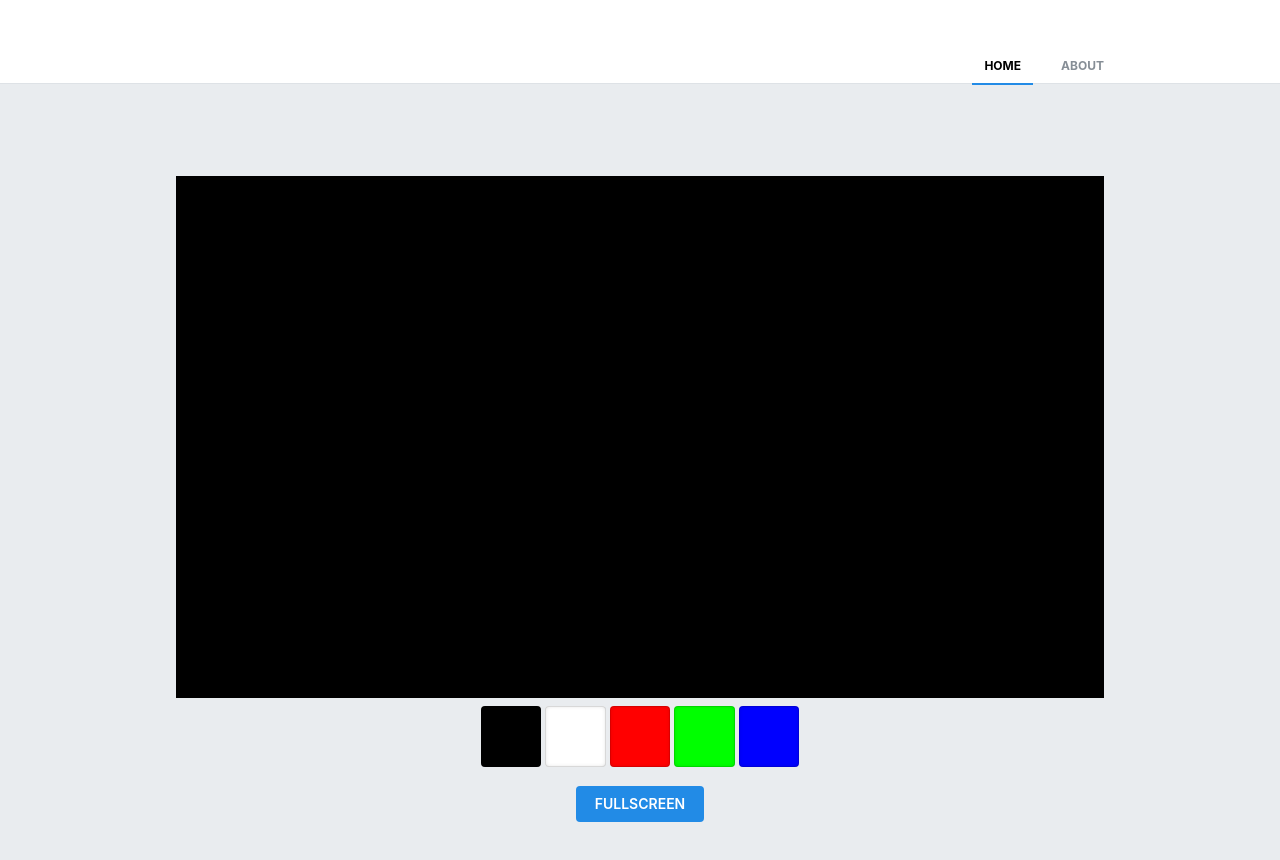
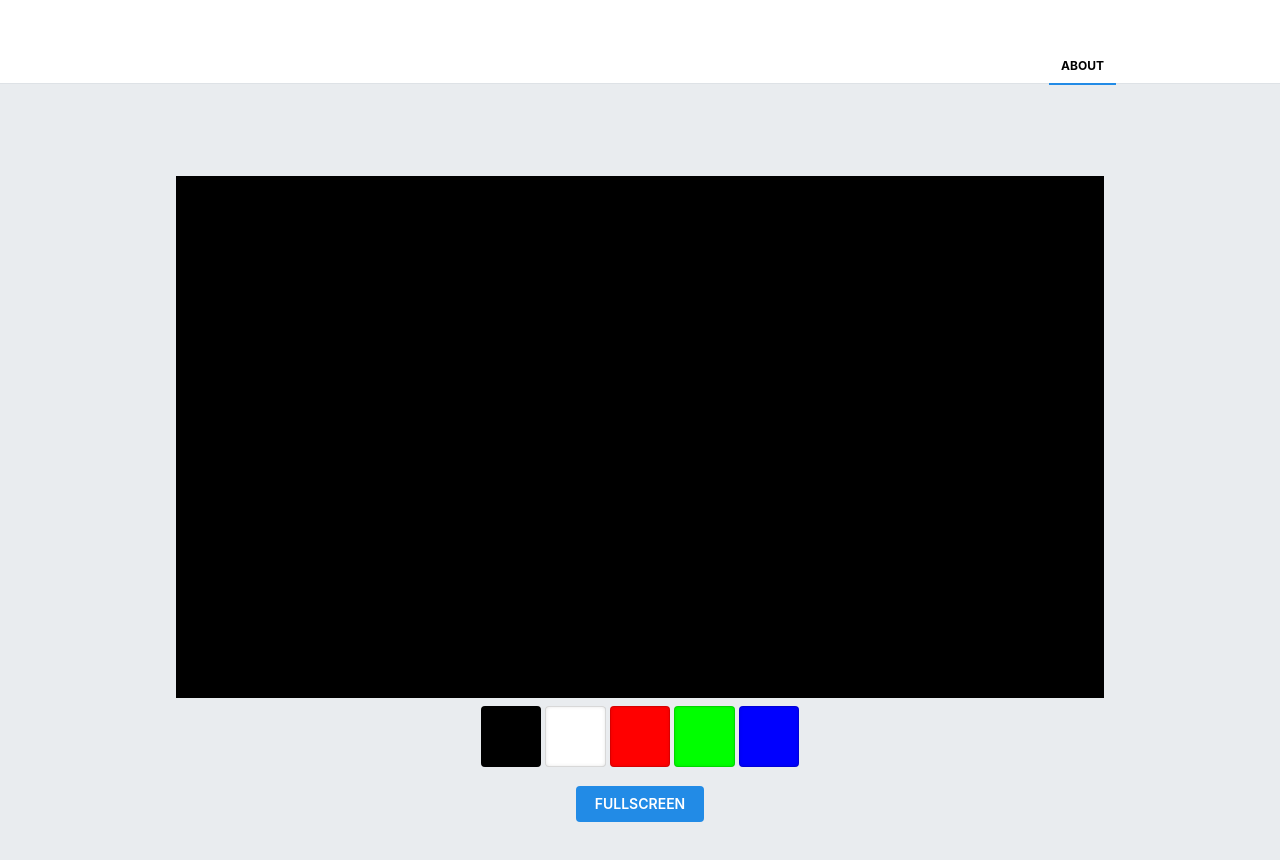
Before and after one commit to zhukovsergei/blackscreen, a React (Vite) app in the folder app/: page / in a window 1280 px wide. Shown: the top 860 px of the page. Built offline with nearby package versions, Linux system fonts and the light colour scheme.

Commit message:
Main page link only on the other pages

```diff
--- a/app/src/Components/Layout/Header/Header.tsx
+++ b/app/src/Components/Layout/Header/Header.tsx
@@ -18,7 +18,11 @@ export function AppHeader() {
         setActive(currentIndex !== -1 ? currentIndex : 0);
     }, [location.pathname]);
 
-    const mainItems = mainLinks.map((item, index) => (
+    const visibleLinks =
+        location.pathname === '/' ? mainLinks.filter(item => item.link !== '/') : mainLinks;
+
+
+    const mainItems = visibleLinks.map((item, index) => (
         <Anchor
             component={Link}
             to={item.link}
```
